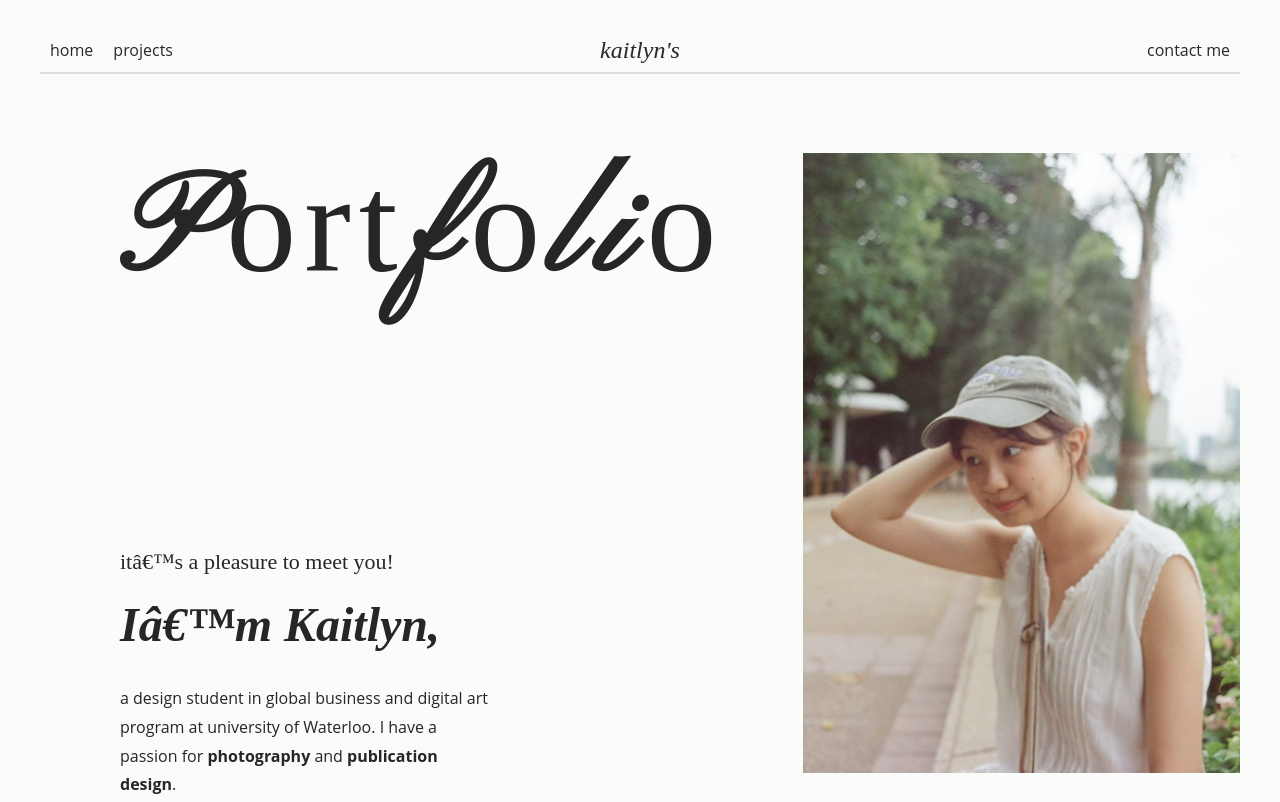
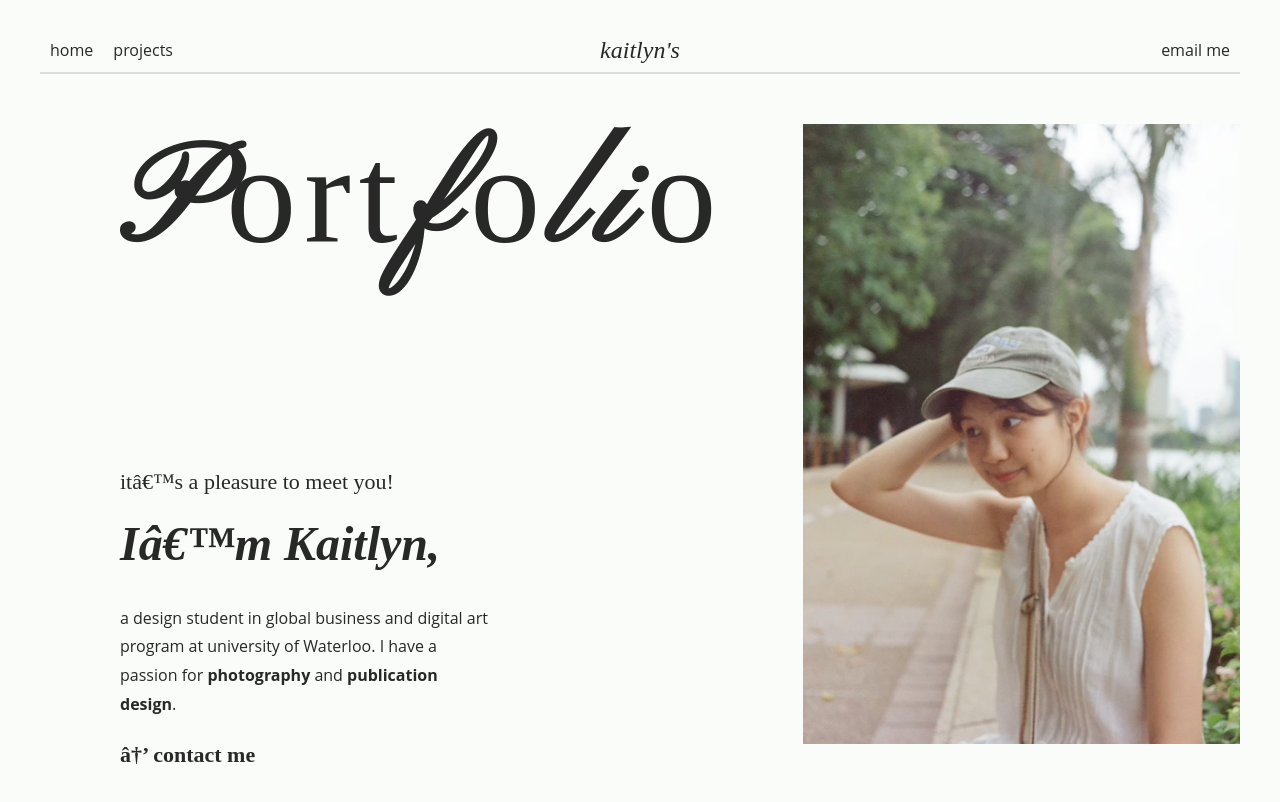
Before and after one commit to klyn-s/home-page, a plain HTML site: page index.html in a window 1280 px wide. Shown: the top 802 px of the page. Drawn offline with Linux system fonts and the light colour scheme.

Commit message:
cta button

```diff
--- a/index.html
+++ b/index.html
@@ -1,5 +1,5 @@
 <!DOCTYPE html>
-<html lang="eng-ca">
+<html lang="en-ca">
   <head>
     <meta charset="utc-8">
     <title>home page</title>
@@ -10,7 +10,7 @@
       body {
         font-family: 'Cormorant Infant', serif;
         line-height: 1.8;
-        color: #262626;
+        color: #282828;
         background-color: #f9fcf8;
       }
 
@@ -29,7 +29,7 @@
       }
 
       h1 strong {
-        font-family: 'Pinyon Script', serif;
+        font-family: 'Pinyon Script', cursive;
         letter-spacing: 18px;
       }
 
@@ -129,13 +129,23 @@
 
       #about-me .details {
         position: relative;
-        top: 60%;
+        top: 53%;
         width: 31%;
         margin-left: 80px;
       }
 
       #about-me .details h4 {
         height: 10px;
+        margin-top: 0px;
+      }
+
+      #about-me .details a {
+        color: #282828;
+        text-decoration: none;
+      }
+
+      #about-me .details a:hover {
+        color: #8E418E;
       }
 
       #about-me img {
@@ -208,7 +218,7 @@
 
         <!-- Right-aligned navigation -->
         <ul class="right">
-          <li><a href="mailto:ksubchar@uwaterloo">contact me</a></li>
+          <li><a href="mailto:ksubchar@uwaterloo">email me</a></li>
         </ul>
       </div>
 
@@ -221,6 +231,7 @@
           <h4>it’s a pleasure to meet you!</h4>
           <h3>I’m Kaitlyn,</h3>
           <p>a design student in global business and digital art program at university of Waterloo. I have a passion for <strong>photography</strong> and <strong>publication design</strong>.</p>
+          <h4><strong><a href="https://www.instagram.com/knatchaya_/profilecard/?igsh=MTNtMm1vcnUyenl5Mw==">→ contact me</a></strong></h4>
         </div>
       </div>
 
```
